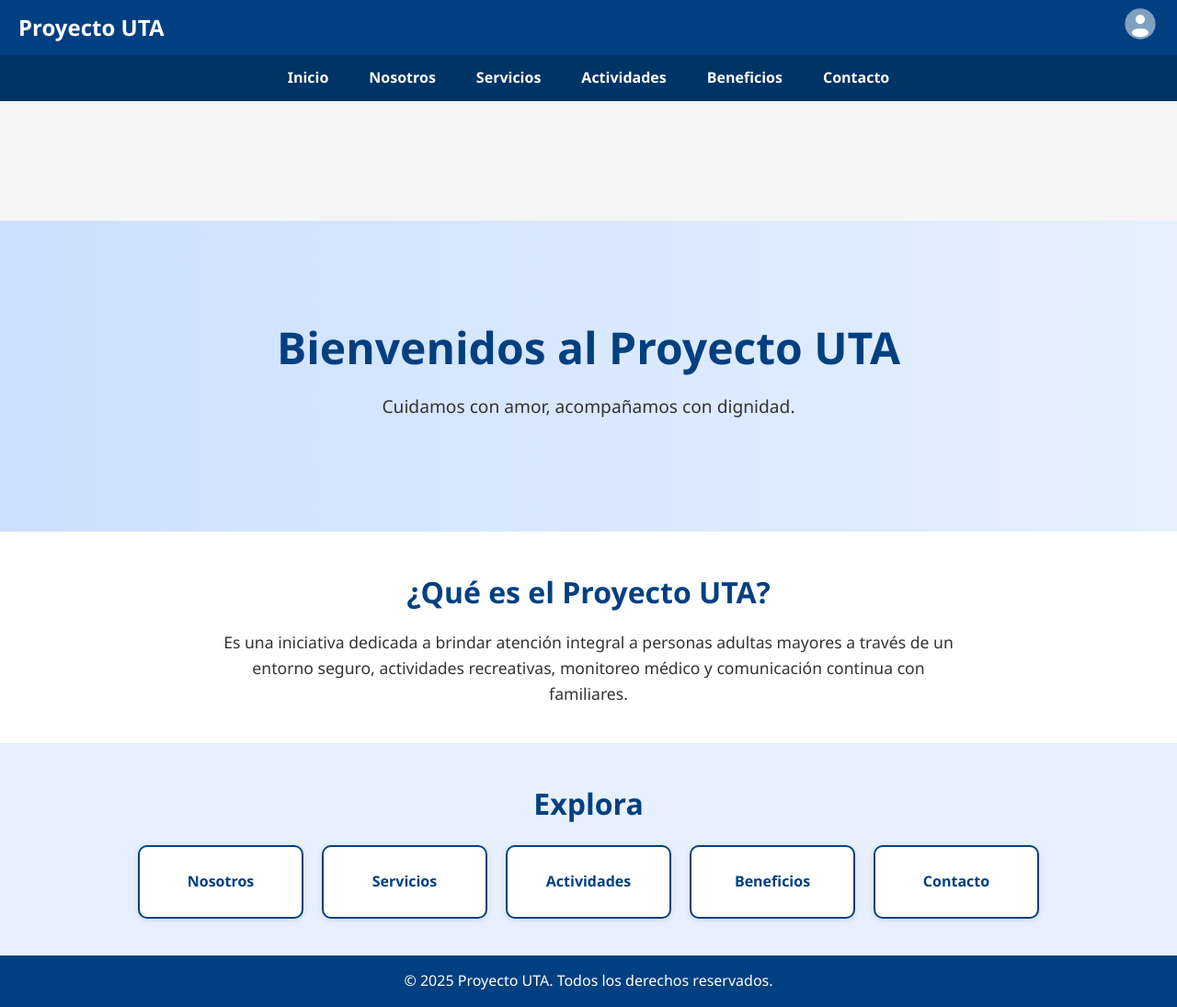
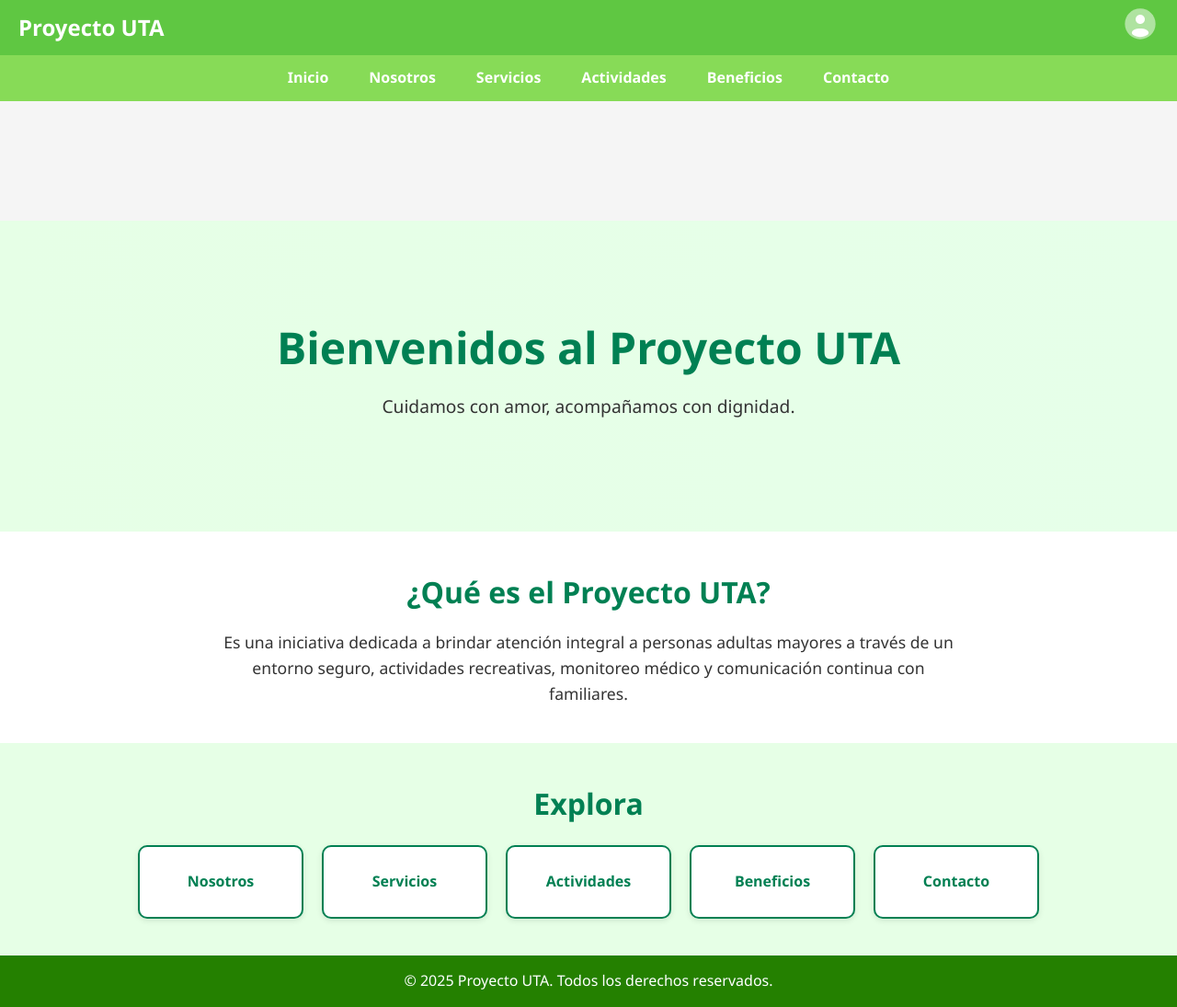
Before and after one commit to Kallolt2030/Estancia, a PHP site: page / in a window 1280 px wide. Shown: the whole page at 92% size. Run offline with PHP 8.4, Linux system fonts and the light colour scheme.

Commit message:
Header verde

```diff
--- a/assets/css/index.css
+++ b/assets/css/index.css
@@ -15,14 +15,14 @@ body {
 
 /* Hero principal */
 .hero {
-    background: linear-gradient(to right, #cce0ff, #e6f0ff);
+    background: linear-gradient(to right, #e6ffe6, #e6ffe9);
     text-align: center;
     padding: 100px 20px;
 }
 
 .hero h1 {
     font-size: 3rem;
-    color: #004080;
+    color: #008053;
     margin-bottom: 10px;
 }
 
@@ -33,7 +33,7 @@ body {
 }
 
 .btn {
-    background-color: #0077cc;
+    background-color: #00cc0e;
     color: #fff;
     padding: 12px 30px;
     border-radius: 5px;
@@ -43,7 +43,7 @@ body {
 }
 
 .btn:hover {
-    background-color: #005fa3;
+    background-color: #00a349;
 }
 
 /* Secciones informativas */
@@ -55,7 +55,7 @@ body {
 
 .info h2 {
     font-size: 2rem;
-    color: #004080;
+    color: #008053;
     margin-bottom: 15px;
 }
 
@@ -67,14 +67,14 @@ body {
 
 /* Sección de enlaces */
 .enlaces {
-    background-color: #e6f0ff;
+    background-color: #e6ffe6;
     padding: 40px 20px;
     text-align: center;
 }
 
 .enlaces h2 {
     font-size: 2rem;
-    color: #004080;
+    color: #008053;
     margin-bottom: 20px;
 }
 
@@ -88,19 +88,19 @@ body {
 
 .card {
     background-color: #ffffff;
-    border: 2px solid #004080;
+    border: 2px solid #008053;
     border-radius: 10px;
     padding: 25px;
     width: 180px;
     text-decoration: none;
-    color: #004080;
+    color: #008053;
     font-weight: bold;
     transition: transform 0.3s ease, background-color 0.3s ease, color 0.3s ease;
     box-shadow: 0 2px 6px rgba(0, 0, 0, 0.1);
 }
 
 .card:hover {
-    background-color: #004080;
+    background-color: #008053;
     color: #fff;
     transform: translateY(-5px);
 }
--- a/assets/css/style.css
+++ b/assets/css/style.css
@@ -19,7 +19,7 @@ html, body {
 
 /* NAV SUPERIOR (siempre visible) */
 .nav-superior {
-  background-color: #004080;
+  background-color: #5fc742;
   color: #fff;
   display: flex;
   justify-content: space-between;
@@ -51,7 +51,7 @@ html, body {
 
 /* NAV INFERIOR (ocultable al hacer scroll) */
 .nav-inferior {
-  background-color: #003366;
+  background-color: #87db57;
   display: flex;
   justify-content: center;
   gap: 20px;
@@ -74,7 +74,7 @@ html, body {
 }
 
 .nav-inferior a:hover {
-  color: #00ffb7;
+  color: #eced9c;
 }
 
 /* Clase que oculta la nav-inferior */
@@ -84,7 +84,7 @@ html, body {
 
 /* Footer */
 footer {
-    background-color: #004080;
+    background-color: #248000;
     color: #fff;
     text-align: center;
     padding: 15px;
```
